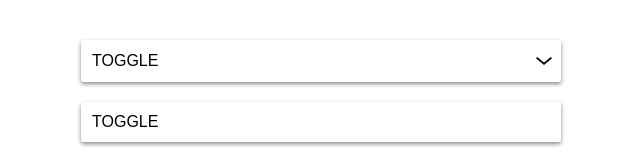
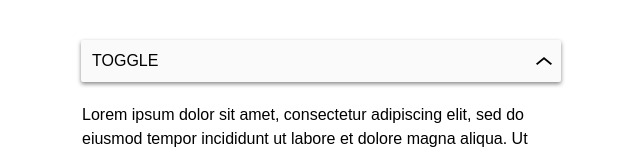
Before and after one commit to kunukn/react-collapse, a React app: page / in a window 1280 px wide. Shown: the top 154 px of the page, without its empty margins (319-959 px from the left). Built offline with nearby package versions, Linux system fonts and the light colour scheme.

Commit message:
remove rendundat didMount effect

```diff
--- a/src/components/App/App.jsx
+++ b/src/components/App/App.jsx
@@ -4,7 +4,7 @@ import cx from 'classnames';
 
 class App extends React.Component {
   state = {
-    isOpen1: false,
+    isOpen1: true,
     isOpen2: false,
     isOpen3: false,
     isOpen4: false,
--- a/src/components/Collapse/Collapse.hooks.jsx
+++ b/src/components/Collapse/Collapse.hooks.jsx
@@ -27,23 +27,21 @@ export default function Collapse({
   });
   const [hasReversed, setHasReversed] = useState(false);
 
+  let effect = layoutEffect ? useLayoutEffect : useEffect;
+
   useEffect(function didMount() {
     if (!contentRef.current) return;
 
-    console.log('hooks componentDidMount');
-
-    if (collapseState === EXPANDED) setExpanded();
+    console.log('effect after didMount DOM update');
 
     onCallback(onInit);
   }, []);
-
-  let effect = layoutEffect ? useLayoutEffect : useEffect;
 
   effect(
     function didUpdate() {
       if (!contentRef.current) return;
 
-      console.log('hooks componentDidUpdate');
+      console.log('effect after didUpdate DOM update');
 
       switch (collapseState) {
         case EXPANDING:
```
